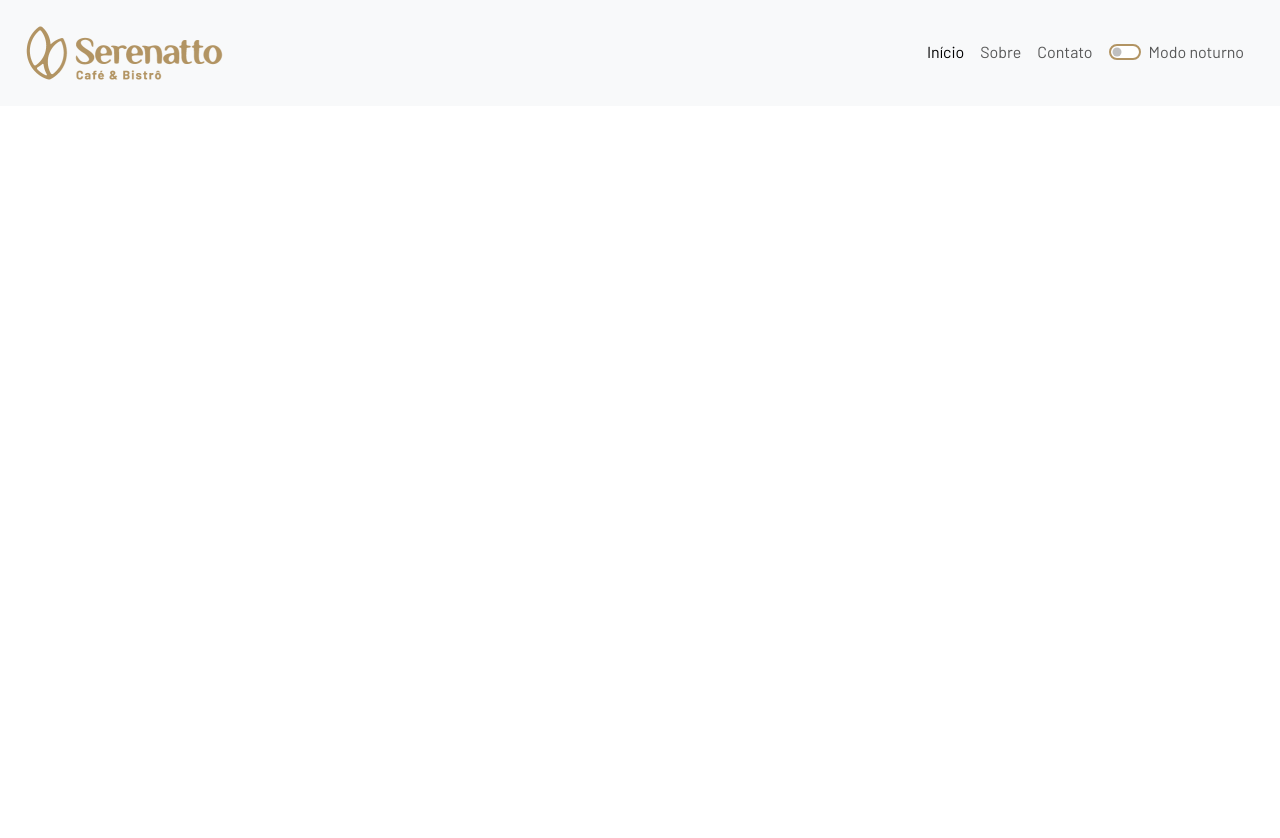
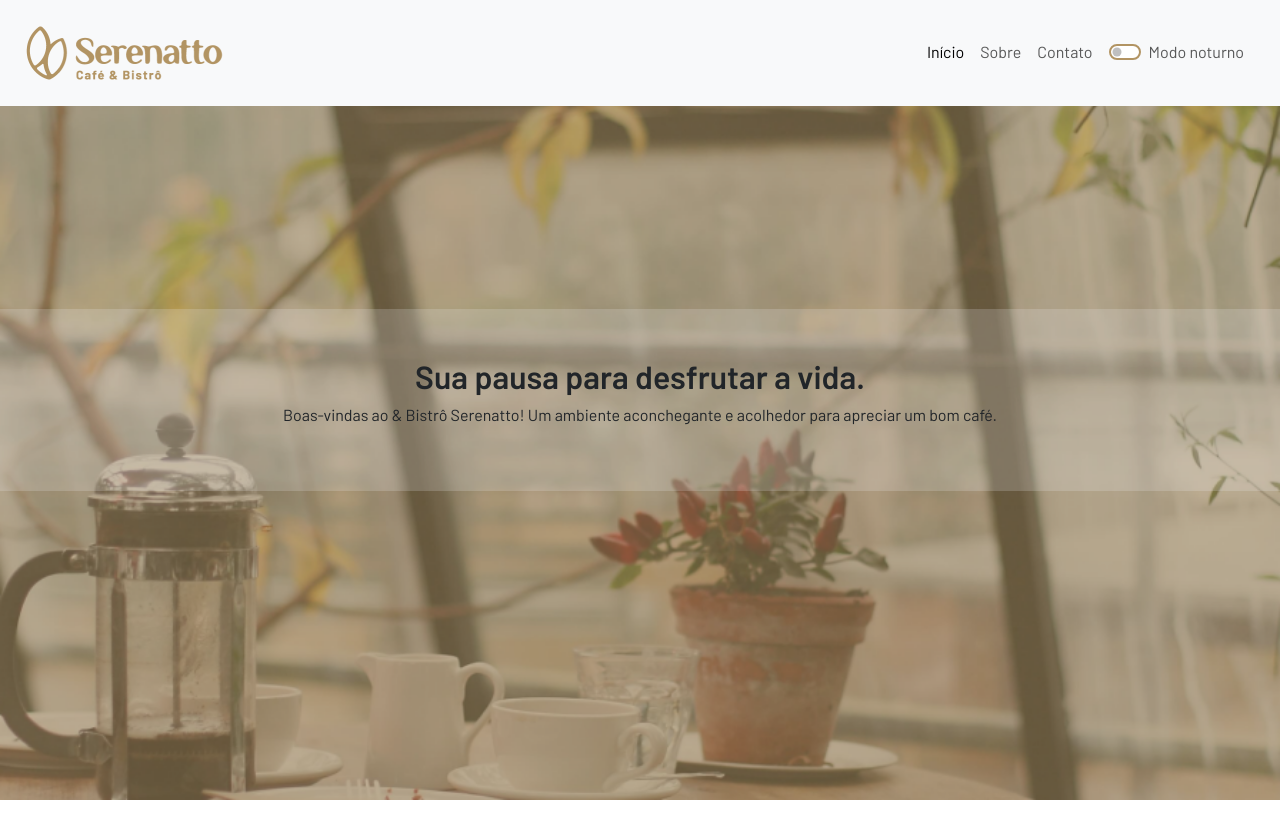
Before and after one commit to uiubueno/bootstrap-curso-alura, a plain HTML site: page index.html in a window 1280 px wide. Shown: the top 838 px of the page. Before the commit the page ends 800 px from the top, so only its background shows below. Drawn offline with nearby package versions, Linux system fonts and the light colour scheme.

Commit message:
alterações index e css parallax

```diff
--- a/estilos.css
+++ b/estilos.css
@@ -3,6 +3,7 @@ body {
   --marrom-escuro: #816d4f;
   --marrom-claro: #b29463;
   font-family: "Barlow", sans-serif;
+  height: 4000px;
 }
 
 input[type="checkbox"] {
@@ -17,3 +18,20 @@ input[type="checkbox"]:focus {
   box-shadow: none;
   outline: none;
 }
+
+.banner-1 {
+  background-image: url(./assets/banner-1.png);
+}
+
+.banners {
+  width: 100%;
+  height: 100vh;
+  background-repeat: no-repeat;
+  background-size: cover;
+  background-position: center;
+  background-attachment: fixed;
+}
+
+.banners-titulo {
+  --bs-bg-opacity: 0.2;
+}
--- a/index.html
+++ b/index.html
@@ -96,6 +96,19 @@
         </div>
       </nav>
     </header>
+    <main>
+      <section
+        class="banners banner-1 d-flex flex-column justify-content-center text-center"
+      >
+        <div class="banners-titulo bg-body-secondary py-5">
+          <h2 class="fw-bold">Sua pausa para desfrutar a vida.</h2>
+          <p>
+            Boas-vindas ao & Bistrô Serenatto! Um ambiente aconchegante e
+            acolhedor para apreciar um bom café.
+          </p>
+        </div>
+      </section>
+    </main>
     <script
       src="https://cdn.jsdelivr.net/npm/bootstrap@5.3.0-alpha2/dist/js/bootstrap.bundle.min.js"
       integrity="sha384-qKXV1j0HvMUeCBQ+QVp7JcfGl760yU08IQ+GpUo5hlbpg51QRiuqHAJz8+BrxE/N"
```
